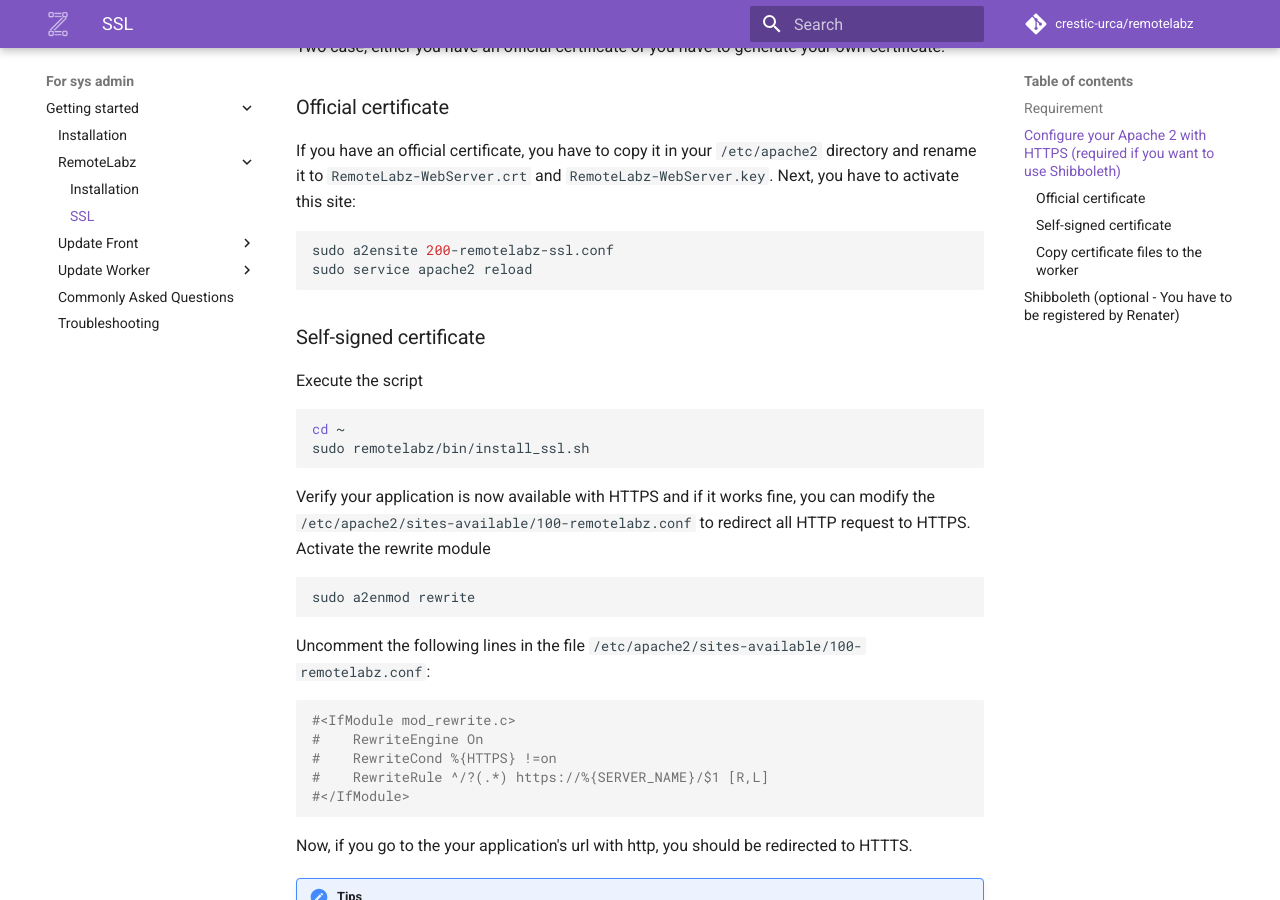
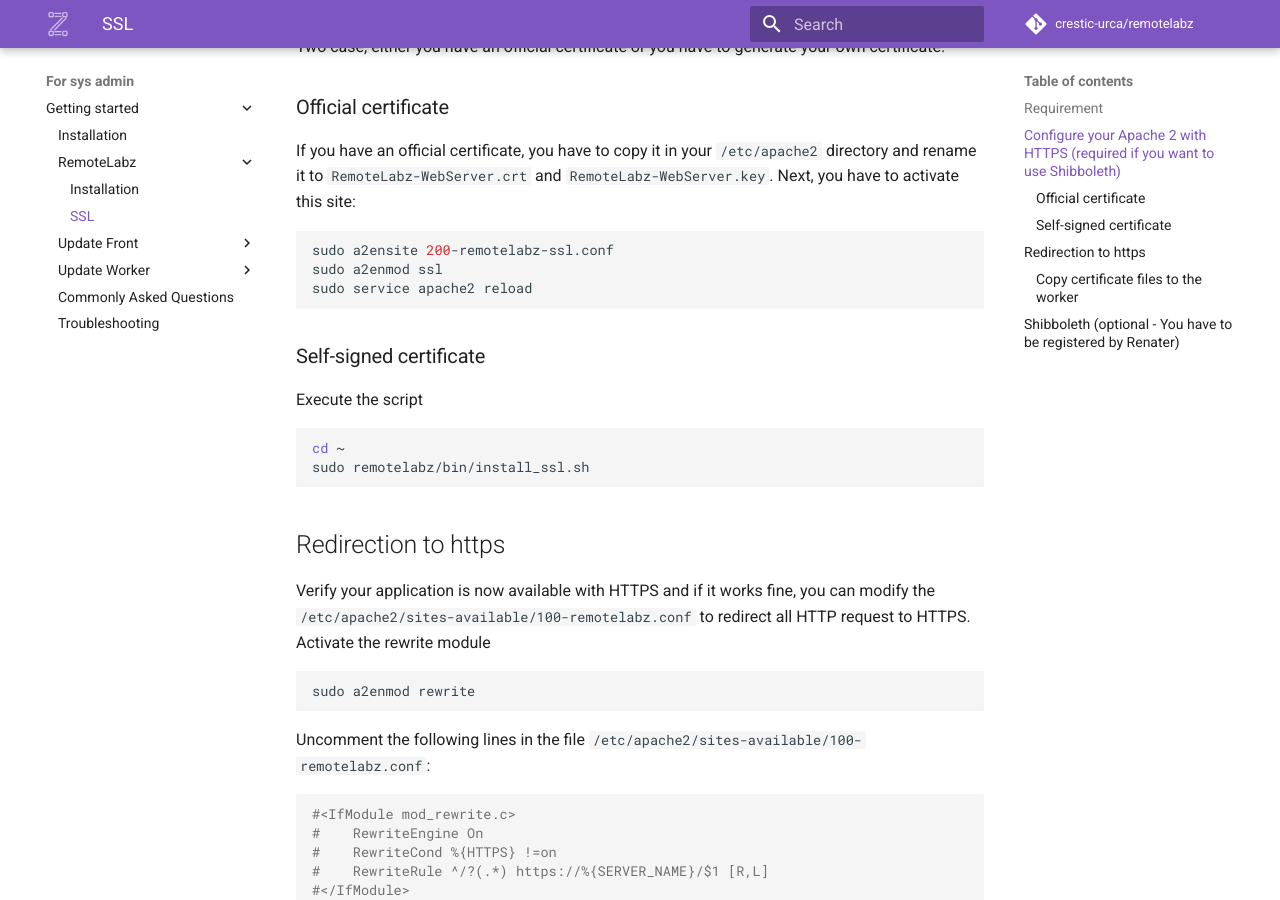
Before and after one commit to remotelabz/remotelabz-docs, an MkDocs documentation site: the page built from docs/administrators/getting-started/ubuntu-secure.md, in a window 1280 px wide and 900 px high, scrolled down 698 px. Built offline with MkDocs 1.6.1 and Material for MkDocs 9.7.7, drawn with Linux system fonts in a browser that asks for light colours; comment, search, counter and statistics services are not loaded.

Commit message:
Add a2enmod ssl

````diff
--- a/docs/administrators/getting-started/ubuntu-secure.md
+++ b/docs/administrators/getting-started/ubuntu-secure.md
@@ -23,6 +23,7 @@ Two case, either you have an official certificate or you have to generate your o
 If you have an official certificate, you have to copy it in your `/etc/apache2` directory and rename it to `RemoteLabz-WebServer.crt` and `RemoteLabz-WebServer.key`. Next, you have to activate this site:
 ```bash
 sudo a2ensite 200-remotelabz-ssl.conf
+sudo a2enmod ssl
 sudo service apache2 reload
 ```
 
@@ -33,6 +34,7 @@ cd ~
 sudo remotelabz/bin/install_ssl.sh
 ```
 
+## Redirection to https
 Verify your application is now available with HTTPS and if it works fine, you can modify the `/etc/apache2/sites-available/100-remotelabz.conf` to redirect all HTTP request to HTTPS.
 Activate the rewrite module
 ```bash
````
